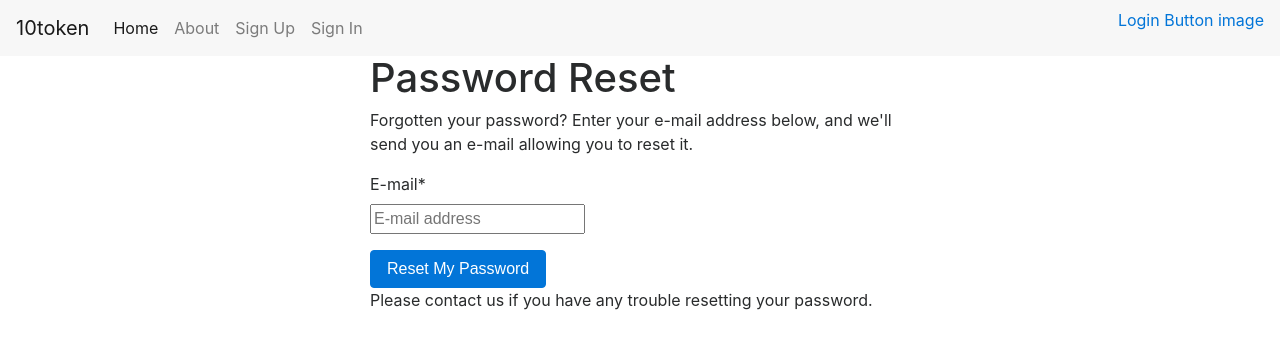
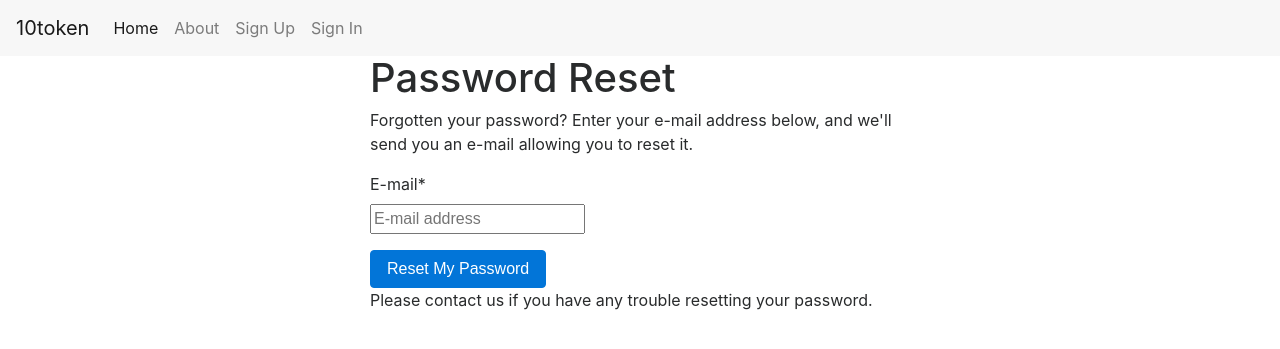
Before and after one commit to 10token/10token.info, a Django app: page /accounts/password/reset/ in a window 1280 px wide. Shown: the top 349 px of the page. Run offline with Django 3.2, Linux system fonts and the light colour scheme; data comes from the database, SQL or seed files in the repository; both versions use the stored data as it was after the commit; parts of the project's set-up code (start-up, migrations or seed data) failed here and were passed over; some libraries are stand-ins or nearby versions.

Commit message:
удалил кнопку фэйсбук

```diff
--- a/10token/templates/base.html
+++ b/10token/templates/base.html
@@ -64,10 +64,7 @@
               </li>
             {% endif %}
           </ul>
-          <div> {% load socialaccount %}
-{% providers_media_js %}
-<a href="{% provider_login_url "facebook" method="js_sdk" %}">Login Button image</a>
- </div>
+
         </div>
       </nav>
 
```
Also changed, not shown: config/10token.sqlite3.
